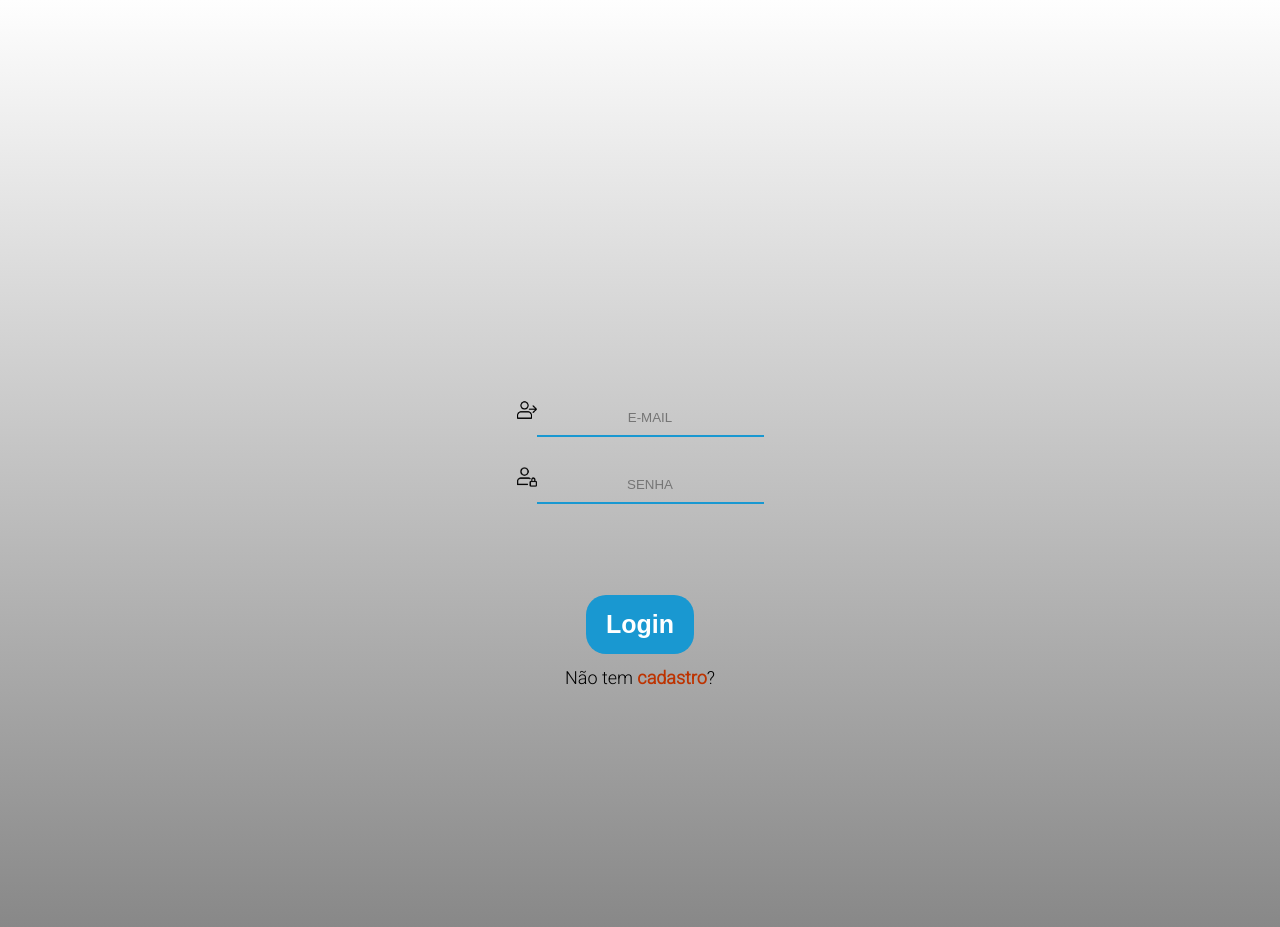
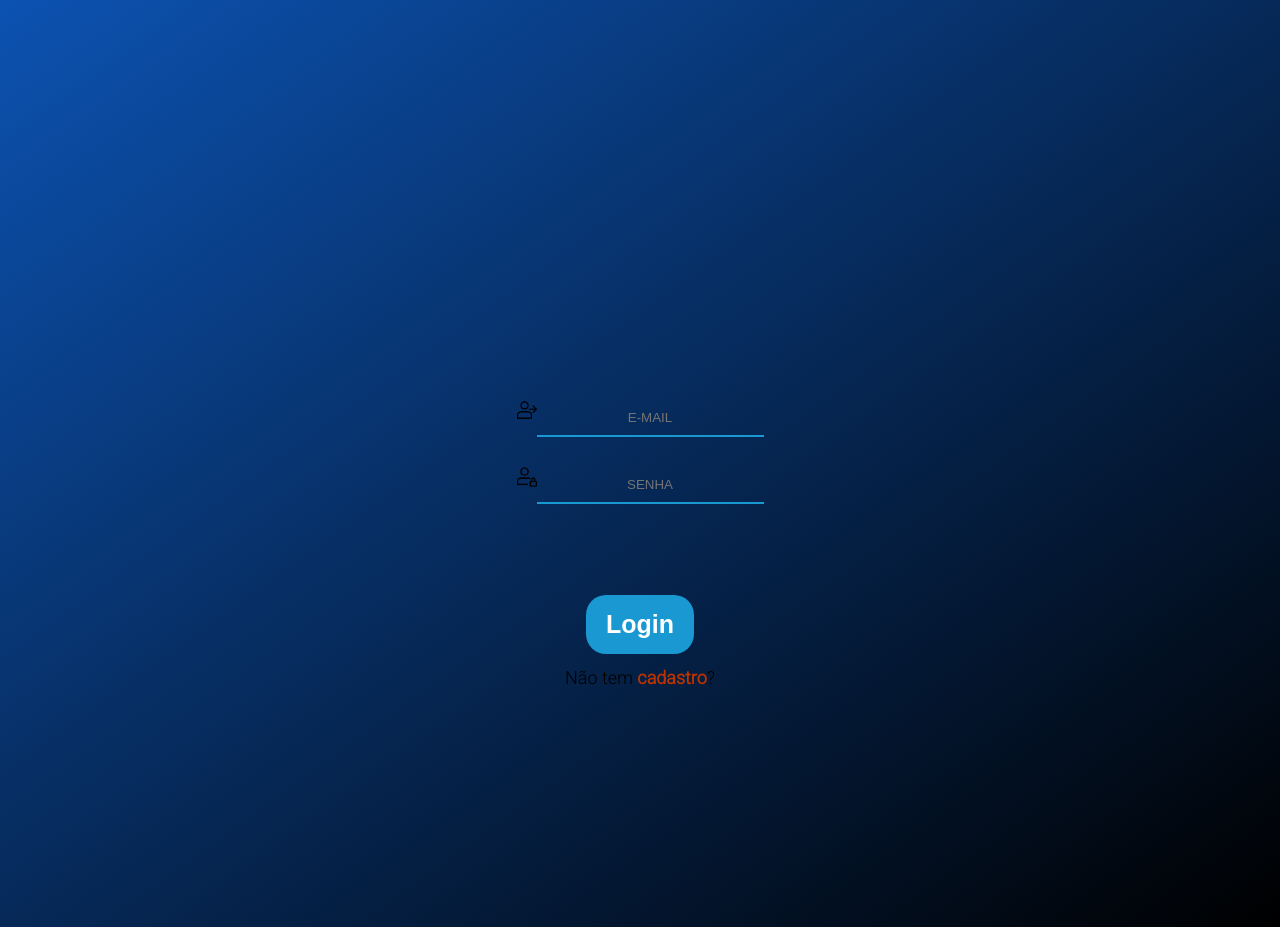
Before and after one commit to equipehacka/CodigoPaginas, a plain HTML site: page index.html in a window 1280 px wide. Drawn offline with Linux system fonts and the light colour scheme.

Commit message:
@breno-morais

```diff
--- a/style.css
+++ b/style.css
@@ -1,7 +1,8 @@
 body{
 	background: #b5b5b5;
-	background: linear-gradient(#FEFEFE, #888888);
+	background-image: linear-gradient(to bottom right, #034db1f2, #000000);
 	font-family: 'Roboto', sans-serif;
+	overflow: hidden;
 }
 
 form{
@@ -83,8 +84,9 @@ form a{
 /*--------------------------------cadastro-----------------------------------------------*/
 
 /*body {
-    background-image: linear-gradient(to bottom right, #3facf9, #001f58f2);
-    background-repeat: no-repeat;
+
+	background-repeat: no-repeat;
+	 background-image: linear-gradient(to bottom right, #3facf9, #001f58f2);
     height: 700px;
 }*/
 
```
